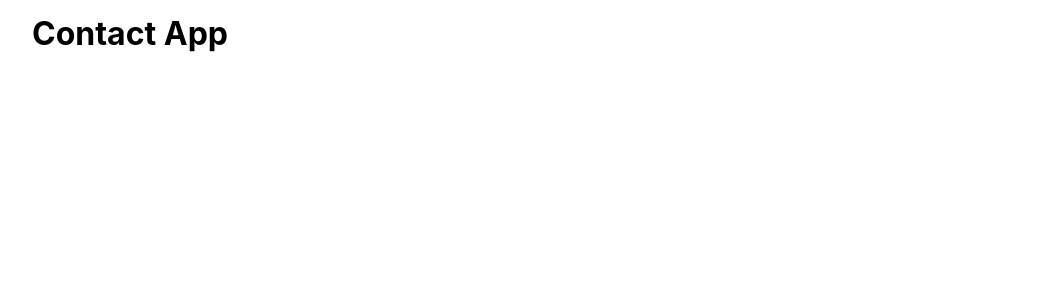
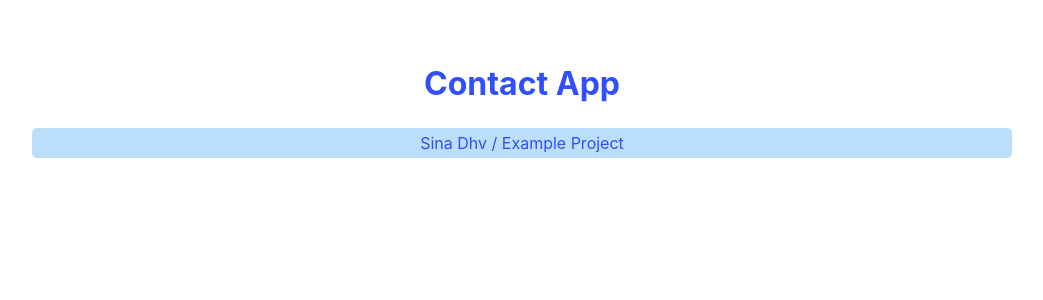
Before and after one commit to Sinadhv/Contact-App, a React (Vite) app: page / in a window 1280 px wide. Shown: the top 300 px of the page, without its empty margins (118-1161 px from the left). Built offline with nearby package versions, Linux system fonts and the light colour scheme.

Commit message:
create Header components of project

```diff
--- a/src/App.jsx
+++ b/src/App.jsx
@@ -1,11 +1,10 @@
-
-
+import Header from "./components/Header";
 function App() {
 
 
   return (
     <>
-     <h1>Contact App</h1>
+     <Header />
     </>
   );
 }
--- /dev/null
+++ b/src/components/Header.jsx
@@ -0,0 +1,12 @@
+import React from 'react'
+import styles from "./Header.module.css";
+function Header() {
+  return (
+    <div className={styles.container}>
+      <h1>Contact App</h1>
+      <p>Sina Dhv / Example Project</p>
+    </div>
+  )
+}
+
+export default Header
--- /dev/null
+++ b/src/components/Header.module.css
@@ -0,0 +1,23 @@
+.container {
+ margin: 50px 0;
+ text-align: center;
+}
+
+.container h1{
+ color: #304ffe;
+ margin-bottom: 20px;
+
+}
+
+.container p {
+ color: #304ffe;
+ background-color: #bbdefb;
+ padding: 3px 5px;
+ border-radius: 5px;
+ transition: 0.2s all ease-in-out;
+}
+
+.container p:hover {
+ color: #bbdefb;
+ background-color: #304ffe;
+}
```
